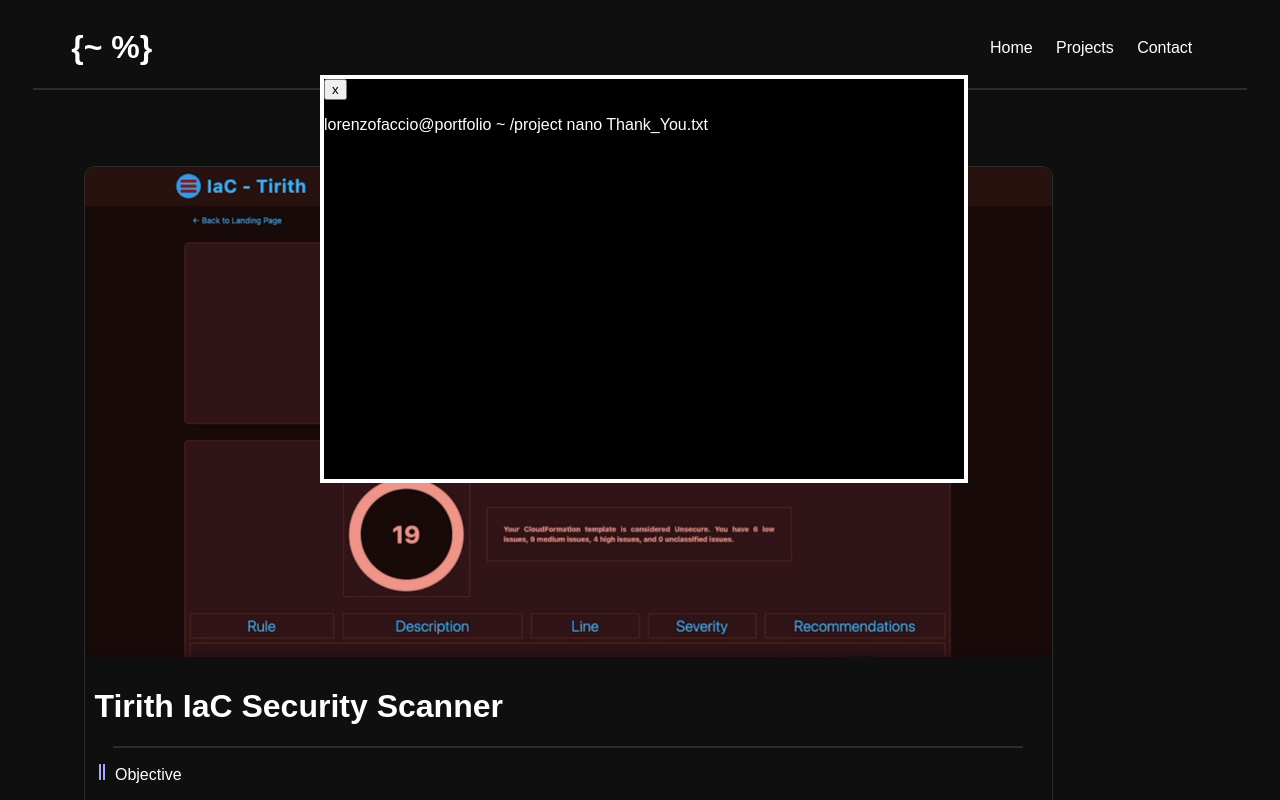
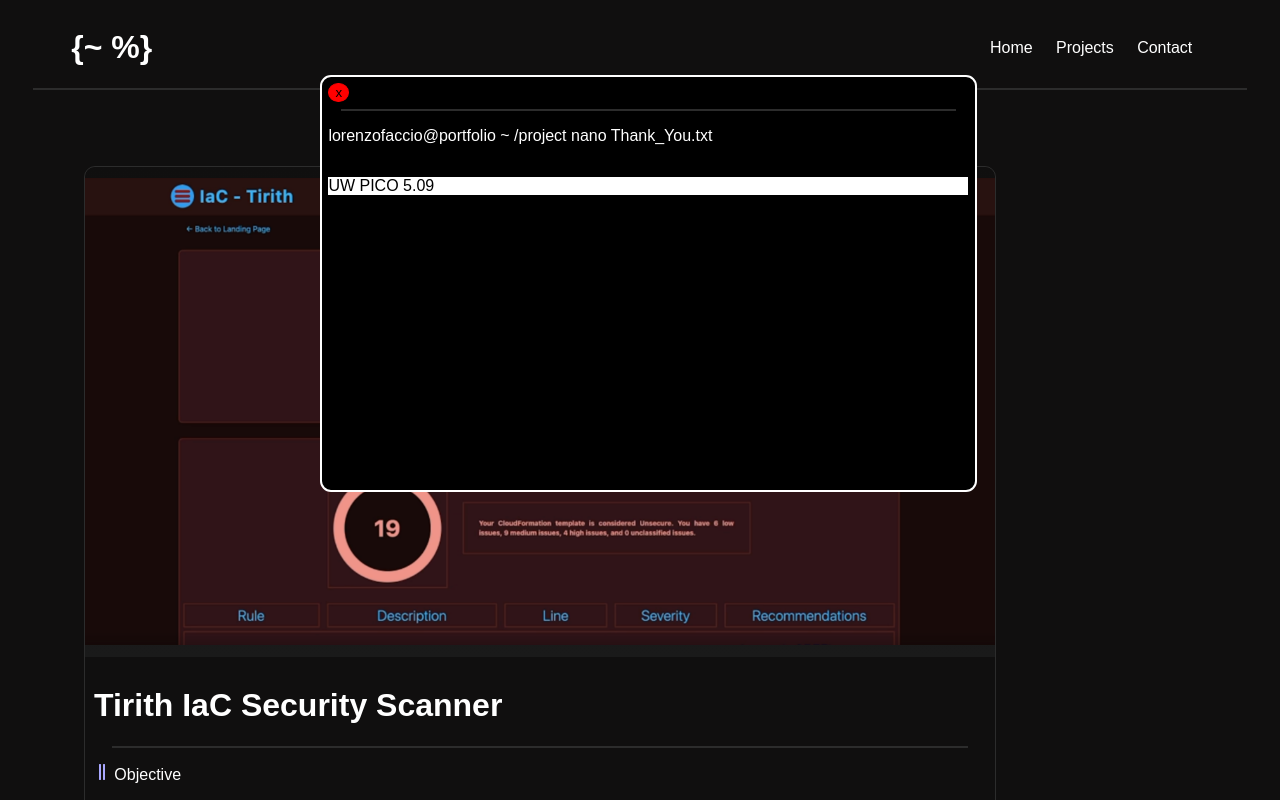
Before and after one commit to skyjager51/Portfolio, a React (Vite) app: page /Projects in a window 1280 px wide. Both pictures are taken after a click on the element "{~ %}". Shown: the top 800 px of the page. Built offline with nearby package versions, Linux system fonts and the light colour scheme.

Commit message:
fixed background logic for project img elements

```diff
--- a/src/components/App.jsx
+++ b/src/components/App.jsx
@@ -23,6 +23,7 @@ function App() {
     <div>
       <Header sendFunc={displayTerminal}/>
       {terminal && <Terminal closeTerminal={closeTerminal}/>}
+
       <Routes>
         <Route path='/Home' element={<Home/>}></Route>
         <Route path='/Projects' element={<Projects/>}></Route>
--- a/src/components/ProjectCard.jsx
+++ b/src/components/ProjectCard.jsx
@@ -3,7 +3,9 @@ import React from "react";
 function ProjectCard(props){
     return(
         <div className="project-card">
-            <img className="image-p" src={props.imageUrl} alt="project image" />
+            <div className="image-project-container">
+                <img className="image-p" src={props.imageUrl} alt="project image" />
+            </div>
             <div className="internal-projectcard-text">
                 <h2>{props.name}</h2>
                 <hr />
--- a/src/components/ProjectDetailedElement.jsx
+++ b/src/components/ProjectDetailedElement.jsx
@@ -4,7 +4,7 @@ import { FaGripLinesVertical } from "react-icons/fa";
 function ProjectDetailedElement(props){
     return(
         <div className="project-element">
-            <div className="project-image">
+            <div className="project-image-container">
                 <img className="project-image" src={props.img} alt="" />
             </div>
             <div className="project-text">
--- a/src/components/Terminal.jsx
+++ b/src/components/Terminal.jsx
@@ -21,8 +21,10 @@ function Terminal(props){
 
     return(
         <div className="terminal-container" onMouseOver={createAnimaiton}>
-            <button onClick={closeTerminalFunc}>x</button>
+            <button className="terminal-button" onClick={closeTerminalFunc}>x</button>
+            <hr />
             <p>lorenzofaccio@portfolio ~ /project  nano Thank_You.txt </p>
+            <p className="nano-ui">UW PICO 5.09</p>
             <p>{descript}</p>
         </div>
     );
--- a/src/style/App.css
+++ b/src/style/App.css
@@ -108,11 +108,18 @@ body{
   margin: 3% 0% 3% 0%;
   position: relative;
   padding-bottom: 60px;
+  overflow: hidden;
+}
+
+.image-project-container{
+  height: 275px;
+  width: 100%;
+  overflow: hidden !important;
 }
 
 .image-p{
-  height: 275px;
   width: 100%;
+  height: auto;
   border-radius: 11px 11px 0px 0px;
 }
 
@@ -191,21 +198,34 @@ body{
 }
 
 .project-element{
-  width: 85%;
+  width: 80%;
   height: 30%;
   border: 0.5px solid rgb(44, 44, 44);
   border-radius: 11px;
   margin-bottom: 5%;
+  overflow: hidden;
 }
 
 .project-text{
   padding: 1%;
 }
 
+.project-image-container{
+  height: 490px;
+  width: 100%;
+  overflow: hidden;
+  background-image: linear-gradient(to bottom, #100f0f, rgb(26, 26, 26));;
+  border-radius: 11px 11px 0px 0px;
+  overflow: hidden;
+}
+
 .project-image{
   height: 490px;
   width: 100%;
   border-radius: 11px 11px 0px 0px;
+  object-fit:contain;
+  filter: none !important;
+  z-index: 1;
 }
 
 .project-link{
@@ -218,11 +238,26 @@ body{
 
 .terminal-container{
   background-color: black;
-  border: 4px solid white;
+  border: 2px solid white;
+  border-radius: 11px;
   z-index: 10;
   position: fixed;
   top: 75px;
   left: 25%;
   height: 400px;
   width: 50%;
+  padding: 0.5%;
 }
+
+.nano-ui{
+  background-color: white;
+  color: black;
+  margin-top: 5%;
+}
+
+.terminal-button{
+  margin-bottom: 1%;
+  border-radius: 50%;
+  border: 1px solid red;
+  background-color: red;
+}
```
